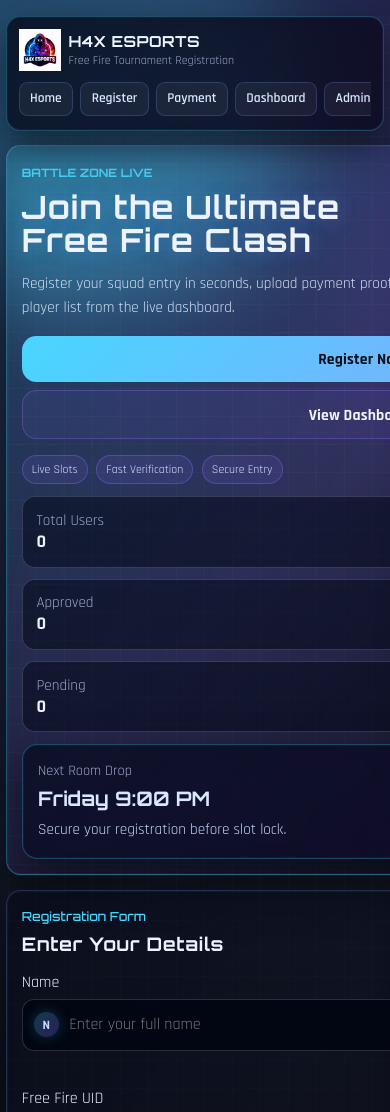
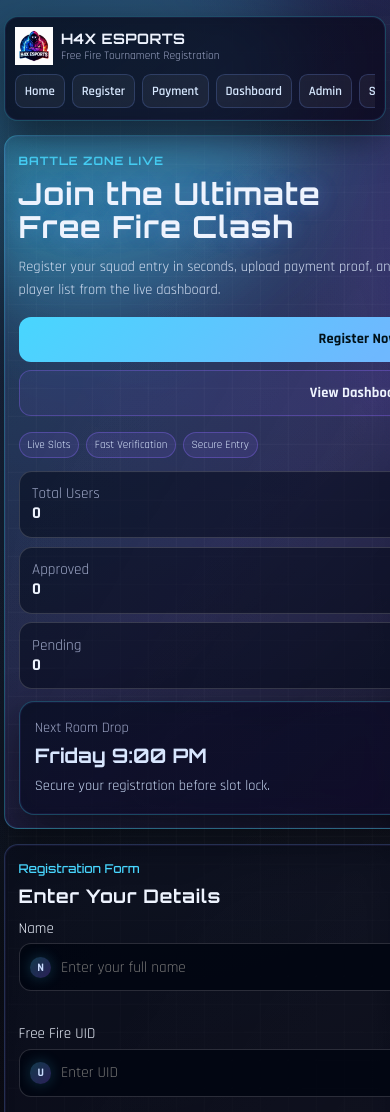
Before and after one commit to iswarcoder/tournament_ff, a website: page frontend/index.html in a window 390 px wide. Shown: the top 1112 px of the page. Drawn offline with Linux system fonts and the light colour scheme; no server answers.

Commit message:
fix frontend

```diff
--- a/frontend/style.css
+++ b/frontend/style.css
@@ -964,6 +964,225 @@
   }
 }
 
+/* Extra mobile UI upgrade layer */
+@media (max-width: 768px) {
+  body {
+    font-size: 16px;
+  }
+
+  .topbar {
+    padding-top: calc(0.72rem + env(safe-area-inset-top));
+  }
+
+  .topbar,
+  .panel,
+  .hero,
+  .footer {
+    border-radius: 14px;
+  }
+
+  .logo-wrap {
+    width: 100%;
+    justify-content: flex-start;
+  }
+
+  nav {
+    scroll-snap-type: x mandatory;
+  }
+
+  nav a {
+    scroll-snap-align: start;
+    min-height: 38px;
+    display: inline-flex;
+    align-items: center;
+  }
+
+  .kicker {
+    letter-spacing: 0.08em;
+  }
+
+  .hero h2 {
+    margin-top: 0.4rem;
+    line-height: 1.06;
+  }
+
+  .hero-stats,
+  .dash-stats,
+  .support-cards {
+    gap: 0.55rem;
+  }
+
+  .hero-stats article,
+  .dash-stats article,
+  .support-cards article {
+    padding: 0.78rem;
+  }
+
+  .hero-stats strong,
+  .dash-stats strong,
+  .support-cards strong {
+    font-size: 1.18rem;
+  }
+
+  .section-head {
+    margin-bottom: 0.38rem;
+  }
+
+  .section-head span {
+    font-size: 0.76rem;
+  }
+
+  .section-head h3 {
+    line-height: 1.2;
+  }
+
+  .form-grid {
+    margin-top: 0.72rem;
+    gap: 0.72rem;
+  }
+
+  label span {
+    font-size: 0.94rem;
+  }
+
+  .input-shell {
+    min-height: 52px;
+    border-radius: 12px;
+    padding: 0 0.64rem;
+  }
+
+  .input-shell input {
+    font-size: 0.98rem;
+  }
+
+  .btn {
+    min-height: 46px;
+    border-radius: 12px;
+  }
+
+  .preview {
+    border-radius: 12px;
+  }
+
+  .table-wrap {
+    margin-top: 0.75rem;
+  }
+
+  tbody tr {
+    border-radius: 12px;
+    margin-bottom: 0.55rem;
+    box-shadow: 0 8px 22px rgba(0, 0, 0, 0.24);
+  }
+
+  tbody tr td {
+    font-size: 0.91rem;
+  }
+
+  .status {
+    font-size: 0.78rem;
+  }
+
+  .support-box {
+    border-radius: 12px;
+    padding: 0.82rem;
+  }
+
+  .footer {
+    margin-bottom: calc(0.6rem + env(safe-area-inset-bottom));
+    padding: 0.9rem 0.85rem;
+    font-size: 0.88rem;
+  }
+}
+
+@media (max-width: 480px) {
+  .topbar,
+  .footer,
+  main {
+    width: calc(100% - 0.5rem);
+  }
+
+  .topbar {
+    gap: 0.55rem;
+    padding: calc(0.62rem + env(safe-area-inset-top)) 0.62rem 0.62rem;
+  }
+
+  .logo-wrap img {
+    width: 38px;
+    height: 38px;
+  }
+
+  .logo-wrap h1 {
+    font-size: 0.9rem;
+  }
+
+  .logo-wrap p {
+    font-size: 0.72rem;
+  }
+
+  nav a {
+    font-size: 0.8rem;
+    min-height: 34px;
+    padding: 0.35rem 0.55rem;
+  }
+
+  .hero,
+  .panel,
+  .footer {
+    padding: 0.85rem;
+  }
+
+  .hero h2 {
+    font-size: clamp(1.28rem, 8.2vw, 1.9rem);
+  }
+
+  .hero p,
+  .notes,
+  .support-box p {
+    font-size: 0.9rem;
+  }
+
+  .hero-meta {
+    gap: 0.42rem;
+  }
+
+  .hero-meta span {
+    font-size: 0.7rem;
+    padding: 0.3rem 0.48rem;
+  }
+
+  .hero-stats strong,
+  .dash-stats strong,
+  .support-cards strong {
+    font-size: 1.04rem;
+  }
+
+  .input-icon {
+    width: 1.35rem;
+    height: 1.35rem;
+    font-size: 0.72rem;
+  }
+
+  .input-shell {
+    min-height: 48px;
+  }
+
+  .input-shell input {
+    padding: 0.74rem 0.15rem;
+    font-size: 0.95rem;
+  }
+
+  .btn {
+    min-height: 44px;
+    font-size: 0.9rem;
+  }
+
+  .toast {
+    font-size: 0.86rem;
+    border-radius: 10px;
+    padding: 0.62rem 0.72rem;
+  }
+}
+
 .support-collapsible {
   display: none !important;
 }
```
